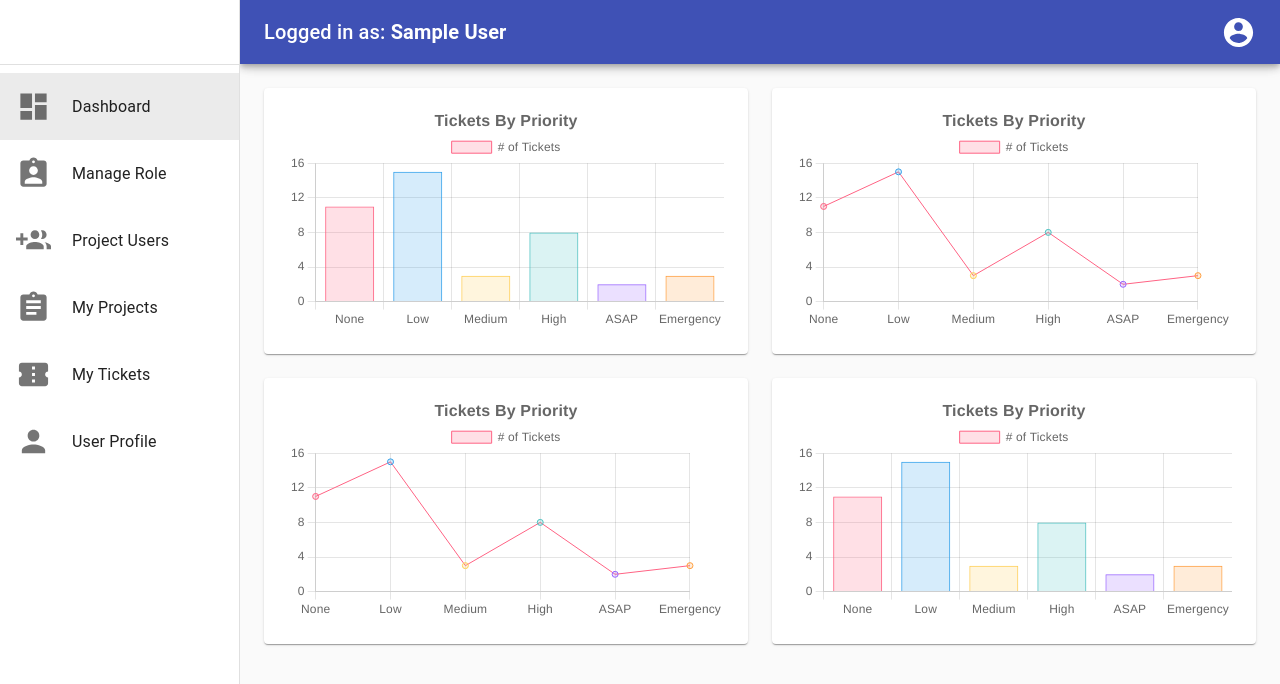
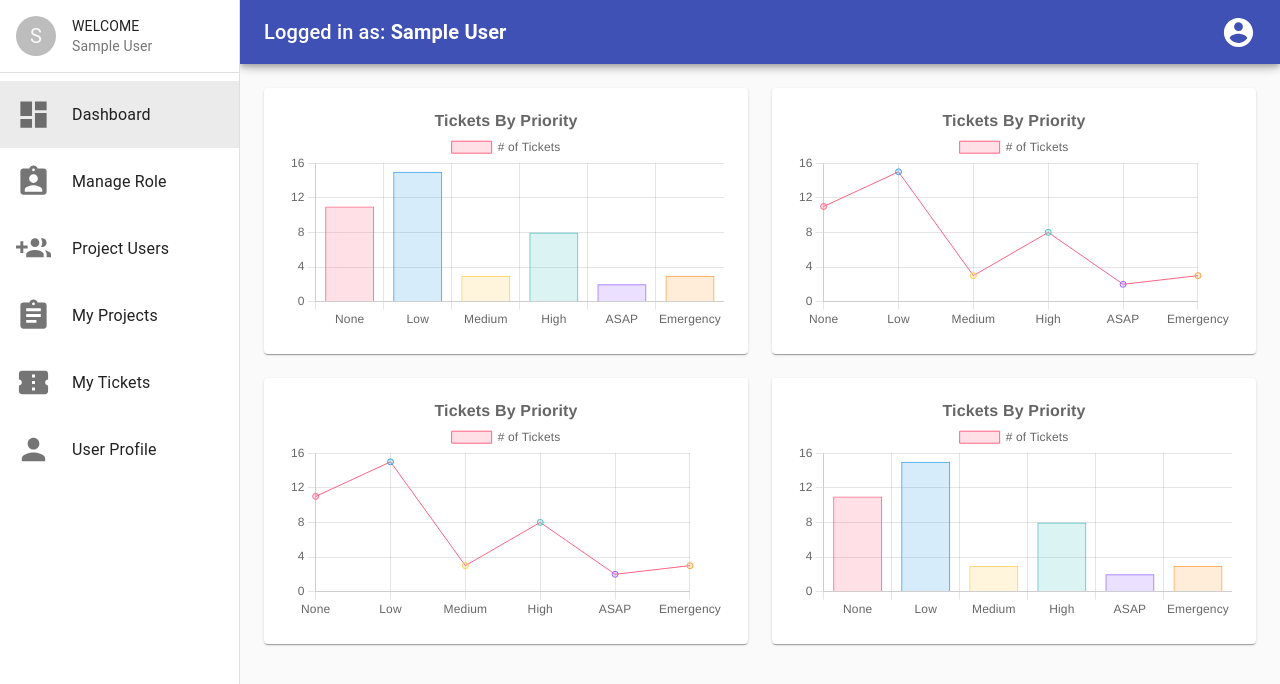
Before and after one commit to 1BarCode/react-bugtracker, a React (Create React App) app in the folder client/: page /dashboard in a window 1280 px wide. Shown: the top 684 px of the page. Built offline with nearby package versions, Linux system fonts and the light colour scheme; sample sign-in values are in the browser's storage.

Commit message:
added avatar card in drawer

```diff
--- a/client/src/components/NavBar/NavBar.js
+++ b/client/src/components/NavBar/NavBar.js
@@ -13,6 +13,9 @@ import {
   IconButton,
   Menu,
   MenuItem,
+  Card,
+  CardHeader,
+  Avatar,
 } from "@material-ui/core";
 import { AccountCircle } from "@material-ui/icons";
 import AssignmentIcon from "@material-ui/icons/Assignment";
@@ -44,6 +47,7 @@ const NavBar = ({ user, setUser }) => {
 
   useEffect(() => {
     const token = user?.token;
+    setSelectedItemLoc(location.pathname);
     setUser(JSON.parse(localStorage.getItem("profile")));
   }, [location]);
 
@@ -182,7 +186,14 @@ const NavBar = ({ user, setUser }) => {
         anchor="left"
         classes={{ paper: classes.drawerPaper }}
       >
-        <div className={classes.toolbar} />
+        {/* <div className={classes.toolbar} /> */}
+        <Card square elevation={0}>
+          <CardHeader
+            avatar={<Avatar>{user?.result.name.split("")[0]}</Avatar>}
+            title="WELCOME"
+            subheader={user?.result.name}
+          />
+        </Card>
         <Divider />
         <List>{drawerButtons}</List>
       </Drawer>
--- a/client/src/components/Pages/Dashboard/Dashboard.js
+++ b/client/src/components/Pages/Dashboard/Dashboard.js
@@ -44,7 +44,9 @@ const Dashboard = () => {
                 data={graph1Data}
                 options={{
                   maintainAspectRatio: true,
-                  scales: { y: { beginAtZero: true } },
+                  scales: {
+                    y: { beginAtZero: true },
+                  },
                   plugins: {
                     title: {
                       display: true,
```
